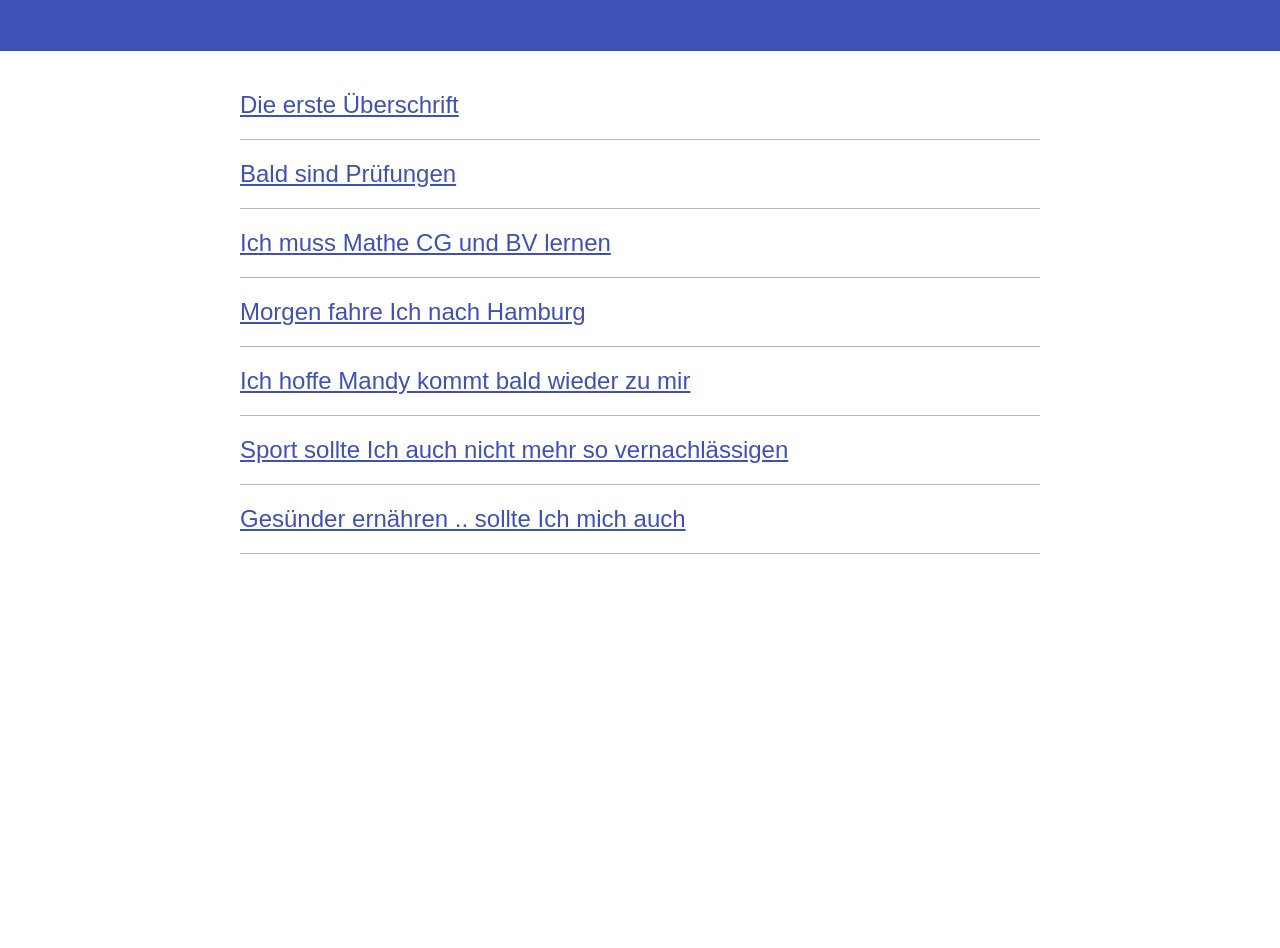
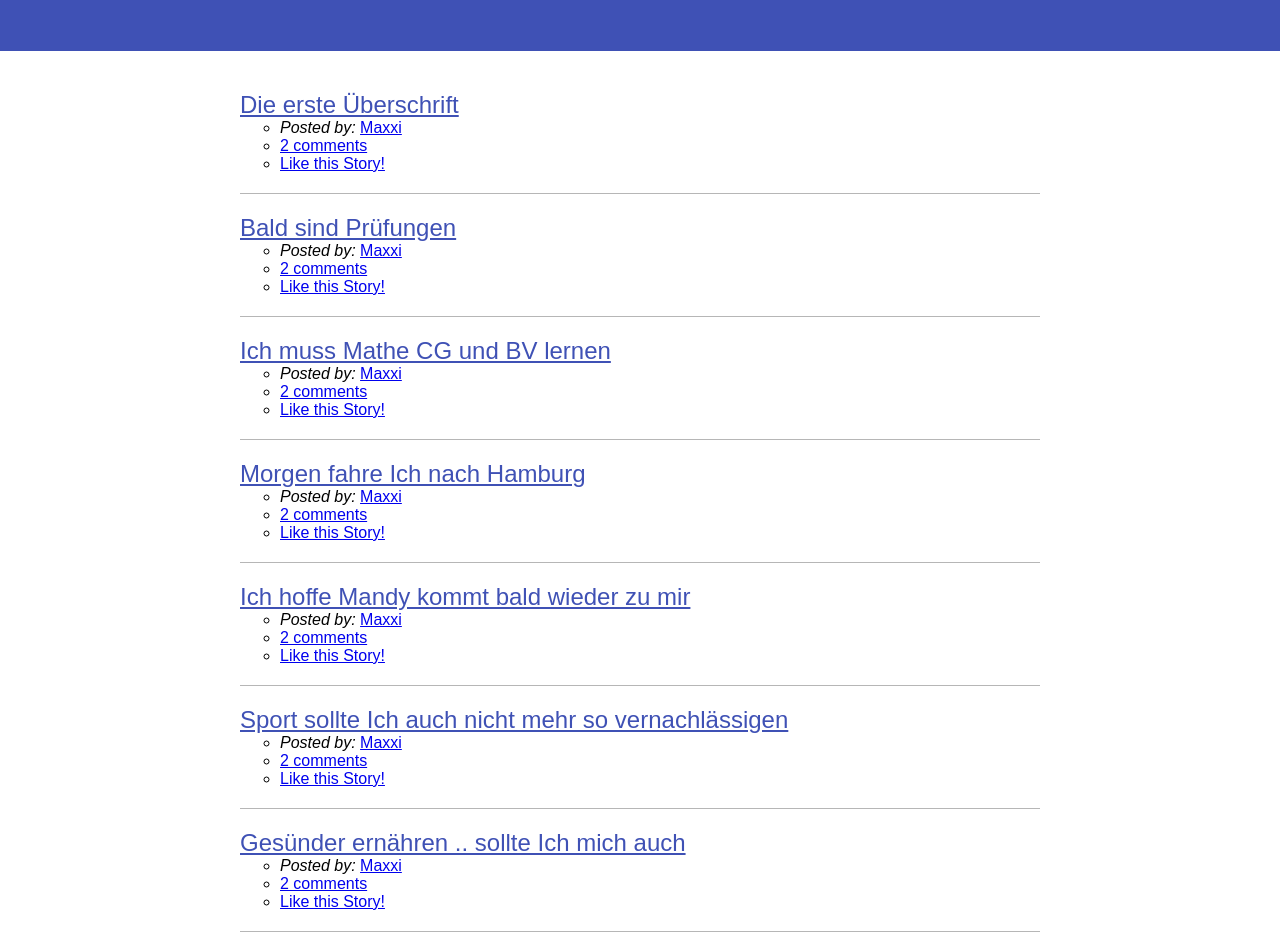
Before and after one commit to MaxxiP/FrontEndNewsScreencast, a plain HTML site: page index.html in a window 1280 px wide. Shown: the part 96-1044 px from the top of the page. Before the commit the page ends 800 px from the top, so only its background shows below. Drawn offline with Linux system fonts and the light colour scheme.

Commit message:
Added News Meta

```diff
--- a/index.html
+++ b/index.html
@@ -17,24 +17,108 @@
                 <ol class='news'>
                     <li class='news-item'>
                         <a class='news-link' href='#'>Die erste Überschrift</a>
+                        <ul class='news-meta'>
+                            <li class='news-meta-item'>
+                                <em>Posted by:</em>
+                                <a href='#'>Maxxi</a>
+                            </li>
+                            <li>
+                                <a href='#'>2 comments</a>
+                            </li>
+                            <li>
+                                <a href='#'>Like this Story!</a>
+                            </li>
+                        </ul>
                     </li>
                     <li class='news-item'>
                         <a class='news-link' href='#'>Bald sind Prüfungen</a>
+                        <ul class='news-meta'>
+                            <li class='news-meta-item'>
+                                <em>Posted by:</em>
+                                <a href='#'>Maxxi</a>
+                            </li>
+                            <li>
+                                <a href='#'>2 comments</a>
+                            </li>
+                            <li>
+                                <a href='#'>Like this Story!</a>
+                            </li>
+                        </ul>
                     </li>
                     <li class='news-item'>
                         <a class='news-link' href='#'>Ich muss Mathe CG und BV lernen</a>
+                        <ul class='news-meta'>
+                            <li class='news-meta-item'>
+                                <em>Posted by:</em>
+                                <a href='#'>Maxxi</a>
+                            </li>
+                            <li>
+                                <a href='#'>2 comments</a>
+                            </li>
+                            <li>
+                                <a href='#'>Like this Story!</a>
+                            </li>
+                        </ul>
                     </li>
                     <li class='news-item'>
                         <a class='news-link' href='#'>Morgen fahre Ich nach Hamburg</a>
+                        <ul class='news-meta'>
+                            <li class='news-meta-item'>
+                                <em>Posted by:</em>
+                                <a href='#'>Maxxi</a>
+                            </li>
+                            <li>
+                                <a href='#'>2 comments</a>
+                            </li>
+                            <li>
+                                <a href='#'>Like this Story!</a>
+                            </li>
+                        </ul>
                     </li>
                     <li class='news-item'>
                         <a class='news-link' href='#'>Ich hoffe Mandy kommt bald wieder zu mir</a>
+                        <ul class='news-meta'>
+                            <li class='news-meta-item'>
+                                <em>Posted by:</em>
+                                <a href='#'>Maxxi</a>
+                            </li>
+                            <li>
+                                <a href='#'>2 comments</a>
+                            </li>
+                            <li>
+                                <a href='#'>Like this Story!</a>
+                            </li>
+                        </ul>
                     </li>
                     <li class='news-item'>
                         <a class='news-link' href='#'>Sport sollte Ich auch nicht mehr so vernachlässigen</a>
+                        <ul class='news-meta'>
+                            <li class='news-meta-item'>
+                                <em>Posted by:</em>
+                                <a href='#'>Maxxi</a>
+                            </li>
+                            <li>
+                                <a href='#'>2 comments</a>
+                            </li>
+                            <li>
+                                <a href='#'>Like this Story!</a>
+                            </li>
+                        </ul>
                     </li>
                     <li class='news-item'>
                         <a class='news-link' href='#'>Gesünder ernähren .. sollte Ich mich auch</a>
+                        <ul class='news-meta'>
+                            <li class='news-meta-item'>
+                                <em>Posted by:</em>
+                                <a href='#'>Maxxi</a>
+                            </li>
+                            <li>
+                                <a href='#'>2 comments</a>
+                            </li>
+                            <li>
+                                <a href='#'>Like this Story!</a>
+                            </li>
+                        </ul>
                     </li>
                 </ol>
             </div>
--- a/main.css
+++ b/main.css
@@ -41,6 +41,8 @@ a{
 
 }
 
+
+
 /***********************************
 *           alt Base
 ************************************/
```
